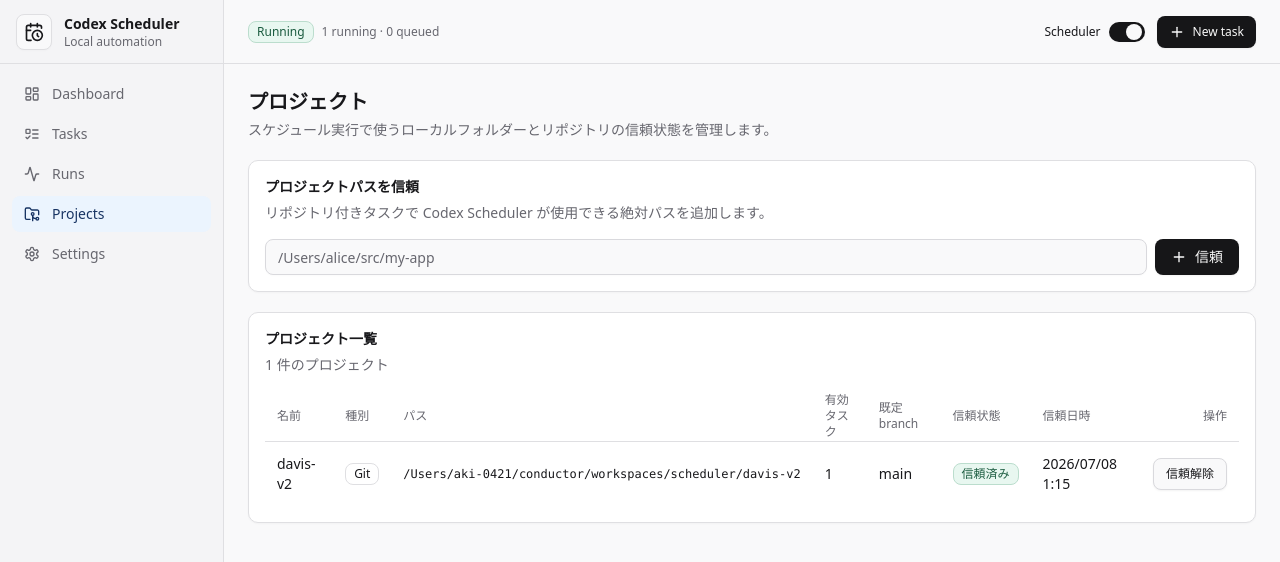
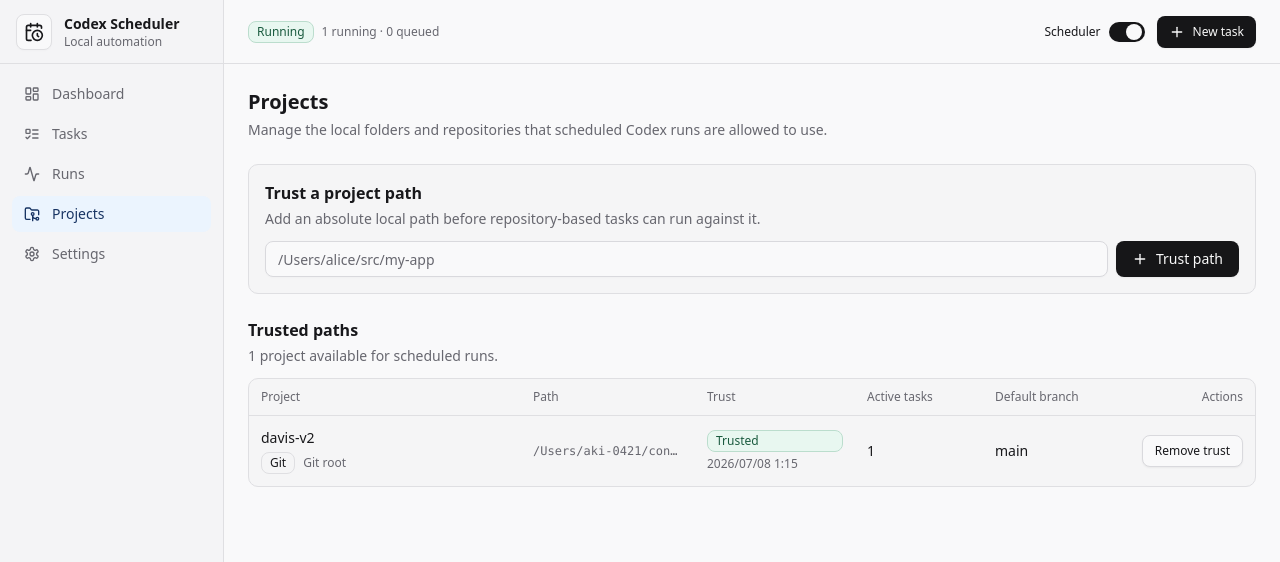
Before and after one commit to aki-0421/scheduler, a Next.js app in the folder apps/desktop/: page /projects in a window 1280 px wide. Shown: the top 562 px of the page. Built offline with nearby package versions, Linux system fonts and the light colour scheme.

Commit message:
feat: clarify trusted project management

```diff
--- a/apps/desktop/app/projects/page.tsx
+++ b/apps/desktop/app/projects/page.tsx
@@ -1,7 +1,7 @@
 "use client";
 
 import { FolderGit2, Plus } from "lucide-react";
-import { useState } from "react";
+import { useRef, useState } from "react";
 import { toast } from "sonner";
 
 import { EmptyState } from "@/components/empty-state";
@@ -19,13 +19,6 @@
 } from "@/components/ui/alert-dialog";
 import { Badge } from "@/components/ui/badge";
 import { Button } from "@/components/ui/button";
-import {
-  Card,
-  CardContent,
-  CardDescription,
-  CardHeader,
-  CardTitle,
-} from "@/components/ui/card";
 import { Input } from "@/components/ui/input";
 import {
   Table,
@@ -40,11 +33,20 @@
 import type { ProjectDto } from "@/lib/types";
 
 function formatProjectKind(kind: ProjectDto["kind"]) {
-  return kind === "git" ? "Git" : "フォルダー";
+  return kind === "git" ? "Git" : "Folder";
+}
+
+function TrustBadge({ trustedAt }: { trustedAt?: string }) {
+  return (
+    <Badge variant={trustedAt ? "success" : "warning"}>
+      {trustedAt ? "Trusted" : "Untrusted"}
+    </Badge>
+  );
 }
 
 export default function ProjectsPage() {
   const [path, setPath] = useState("");
+  const pathInputRef = useRef<HTMLInputElement>(null);
   const projects = useProjects();
   const tasks = useTasks();
   const trustProject = useTrustProject();
@@ -65,19 +67,20 @@
   function trust() {
     const trimmed = path.trim();
     if (!trimmed) {
-      toast.error("プロジェクトパスを入力してください。");
+      toast.error("Enter a project path.");
+      pathInputRef.current?.focus();
       return;
     }
 
     trustProject.mutate(trimmed, {
       onSuccess: () => {
         setPath("");
-        toast.success("プロジェクトを信頼しました");
+        toast.success("Project trusted");
       },
       onError: (error) =>
-        toast.error("プロジェクトを信頼できませんでした", {
+        toast.error("Could not trust project", {
           description:
-            error instanceof Error ? error.message : "プロジェクトコマンドに失敗しました。",
+            error instanceof Error ? error.message : "The project command failed.",
         }),
     });
   }
@@ -85,67 +88,75 @@
   function untrust(project: ProjectDto) {
     untrustProject.mutate(project.id, {
       onSuccess: (result) => {
-        toast.success("プロジェクトの信頼を解除しました", {
-          description: `影響タスク ${result.affectedTaskCount.toLocaleString("ja-JP")} 件`,
+        toast.success("Project trust removed", {
+          description: `${result.affectedTaskCount.toLocaleString("en-US")} affected active tasks`,
         });
       },
       onError: (error) =>
-        toast.error("プロジェクトの信頼を解除できませんでした", {
+        toast.error("Could not remove project trust", {
           description:
-            error instanceof Error ? error.message : "プロジェクトコマンドに失敗しました。",
+            error instanceof Error ? error.message : "The project command failed.",
         }),
     });
   }
 
   return (
-    <div className="grid gap-5">
+    <div className="grid gap-6">
       <PageHeader
-        title="プロジェクト"
-        description="スケジュール実行で使うローカルフォルダーとリポジトリの信頼状態を管理します。"
+        title="Projects"
+        description="Manage the local folders and repositories that scheduled Codex runs are allowed to use."
       />
 
-      <Card>
-        <CardHeader>
-          <CardTitle>プロジェクトパスを信頼</CardTitle>
-          <CardDescription>
-            リポジトリ付きタスクで Codex Scheduler が使用できる絶対パスを追加します。
-          </CardDescription>
-        </CardHeader>
-        <CardContent>
-          <div className="flex flex-col gap-2 md:flex-row">
+      <section className="grid gap-3 rounded-lg border bg-surface/70 p-4">
+        <div>
+          <h2 className="text-base font-semibold text-balance">Trust a project path</h2>
+          <p className="mt-1 text-sm text-muted-foreground text-pretty">
+            Add an absolute local path before repository-based tasks can run against it.
+          </p>
+        </div>
+        <form
+          className="flex flex-col gap-2 md:flex-row"
+          onSubmit={(event) => {
+            event.preventDefault();
+            trust();
+          }}
+        >
           <Input
+            ref={pathInputRef}
             value={path}
             onChange={(event) => setPath(event.currentTarget.value)}
             placeholder="/Users/alice/src/my-app"
+            aria-label="Project path"
           />
-            <Button disabled={trustProject.isPending} onClick={trust}>
+          <Button type="submit" disabled={trustProject.isPending}>
             <Plus className="size-4" aria-hidden="true" />
-              信頼
+            Trust path
           </Button>
+        </form>
+      </section>
+
+      <section className="grid gap-3">
+        <div className="flex flex-col justify-between gap-2 md:flex-row md:items-end">
+          <div>
+            <h2 className="text-base font-semibold text-balance">Trusted paths</h2>
+            <p className="mt-1 text-sm text-muted-foreground">
+              {projectList.length.toLocaleString("en-US")}{" "}
+              {projectList.length === 1 ? "project" : "projects"} available for scheduled runs.
+            </p>
           </div>
-        </CardContent>
-      </Card>
+        </div>
 
-      <Card>
-        <CardHeader>
-          <CardTitle>プロジェクト一覧</CardTitle>
-          <CardDescription>
-            {projectList.length.toLocaleString("ja-JP")} 件のプロジェクト
-          </CardDescription>
-        </CardHeader>
-        <CardContent>
         {projectList.length ? (
-            <Table>
+          <div className="overflow-hidden rounded-lg border bg-surface/70">
+            <Table className="min-w-[880px] table-fixed">
               <TableHeader>
                 <TableRow>
-                  <TableHead>名前</TableHead>
-                  <TableHead>種別</TableHead>
-                  <TableHead>パス</TableHead>
-                  <TableHead>有効タスク</TableHead>
-                  <TableHead>既定 branch</TableHead>
-                  <TableHead>信頼状態</TableHead>
-                  <TableHead>信頼日時</TableHead>
-                  <TableHead className="text-right">操作</TableHead>
+                  <TableHead className="w-[17rem]">Project</TableHead>
+                  <TableHead>Path</TableHead>
+                  <TableHead className="w-[10rem]">Trust</TableHead>
+                  <TableHead className="w-[8rem]">Active tasks</TableHead>
+                  <TableHead className="w-[9rem]">Default branch</TableHead>
+                  <TableHead className="w-[8rem] text-right">Actions</TableHead>
                 </TableRow>
               </TableHeader>
               <TableBody>
@@ -153,24 +164,36 @@
                   const affectedTaskCount = activeTaskCount(project);
                   return (
                     <TableRow key={project.id}>
-                      <TableCell className="font-medium">{project.name}</TableCell>
+                      <TableCell className="min-w-0">
+                        <div className="truncate font-medium">{project.name}</div>
+                        <div className="mt-1 flex items-center gap-2 text-xs text-muted-foreground">
+                          <Badge variant="outline">{formatProjectKind(project.kind)}</Badge>
+                          {project.gitRoot ? <span className="truncate">Git root</span> : null}
+                        </div>
+                      </TableCell>
+                      <TableCell className="min-w-0">
+                        <div
+                          className="truncate font-mono text-xs text-muted-foreground"
+                          title={project.path}
+                        >
+                          {project.path}
+                        </div>
+                      </TableCell>
                       <TableCell>
-                        <Badge variant="outline">{formatProjectKind(project.kind)}</Badge>
-                      </TableCell>
-                      <TableCell className="max-w-xl truncate font-mono text-xs">
-                        {project.path}
+                        <div className="grid gap-1">
+                          <TrustBadge trustedAt={project.trustedAt} />
+                          <span className="text-xs text-muted-foreground tabular-nums">
+                            {project.trustedAt
+                              ? formatDateTime(project.trustedAt)
+                              : "Not trusted"}
+                          </span>
+                        </div>
                       </TableCell>
                       <TableCell className="tabular-nums">
-                        {affectedTaskCount.toLocaleString("ja-JP")}
+                        {affectedTaskCount.toLocaleString("en-US")}
                       </TableCell>
-                      <TableCell>{project.defaultBranch ?? "—"}</TableCell>
-                      <TableCell>
-                        <Badge variant={project.trustedAt ? "success" : "warning"}>
-                          {project.trustedAt ? "信頼済み" : "未信頼"}
-                        </Badge>
-                      </TableCell>
-                      <TableCell className="tabular-nums">
-                        {formatDateTime(project.trustedAt)}
+                      <TableCell className="truncate">
+                        {project.defaultBranch ?? "Not set"}
                       </TableCell>
                       <TableCell className="text-right">
                         <AlertDialog>
@@ -179,27 +202,31 @@
                               variant="outline"
                               size="sm"
                               disabled={!project.trustedAt || untrustProject.isPending}
+                              aria-label={`Remove trust for ${project.name}`}
                             >
-                              信頼解除
+                              Remove trust
                             </Button>
                           </AlertDialogTrigger>
                           <AlertDialogContent>
                             <AlertDialogHeader>
                               <AlertDialogTitle>
-                                プロジェクトの信頼を解除しますか？
+                                Remove trust for {project.name}?
                               </AlertDialogTitle>
                               <AlertDialogDescription>
-                                このプロジェクトを信頼解除すると、参照中のタスクは実行時に失敗します
-                                （影響タスク {affectedTaskCount.toLocaleString("ja-JP")} 件）。
+                                Scheduled tasks will no longer be allowed to use this path.{" "}
+                                {affectedTaskCount.toLocaleString("en-US")} active{" "}
+                                {affectedTaskCount === 1 ? "task" : "tasks"} may fail until
+                                you trust the path again or move them to another trusted
+                                project. Local files and run history are not deleted.
                               </AlertDialogDescription>
                             </AlertDialogHeader>
                             <AlertDialogFooter>
-                              <AlertDialogCancel>キャンセル</AlertDialogCancel>
+                              <AlertDialogCancel>Keep trusted</AlertDialogCancel>
                               <AlertDialogAction
                                 className="bg-destructive text-destructive-foreground hover:bg-destructive/90"
                                 onClick={() => untrust(project)}
                               >
-                                信頼解除
+                                Remove trust
                               </AlertDialogAction>
                             </AlertDialogFooter>
                           </AlertDialogContent>
@@ -210,15 +237,19 @@
                 })}
               </TableBody>
             </Table>
+          </div>
         ) : (
           <EmptyState
             icon={FolderGit2}
-              title="プロジェクトはまだありません"
-              description="リポジトリ付きタスクを作成する前に、ローカルパスを信頼してください。"
+            title="No trusted projects"
+            description="Trust a local path before creating repository-based scheduled tasks."
+            action={{
+              label: "Add a project path",
+              onClick: () => pathInputRef.current?.focus(),
+            }}
           />
         )}
-        </CardContent>
-      </Card>
+      </section>
     </div>
   );
 }
```
Lines whose indentation alone changed are shown as unchanged.
